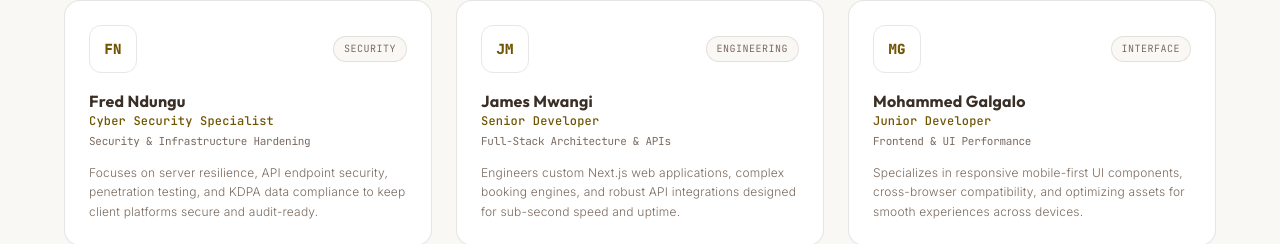
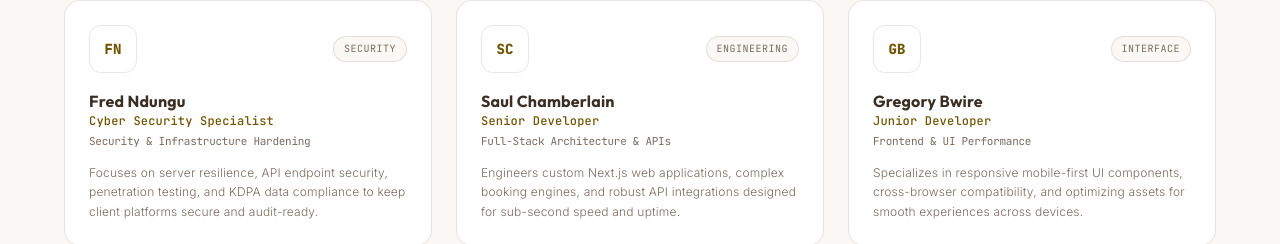
Before and after one commit to malackbwanapro-web/goldfish-digital-site, a Next.js app: page /about in a window 1280 px wide. Shown: the part 1961-2205 px from the top of the page. Built offline with nearby package versions, Linux system fonts and the light colour scheme; no server answers.

Commit message:
chore(about): update senior developer to Saul Chamberlain and junior developer to Gregory Bwire

```diff
--- a/app/about/page.tsx
+++ b/app/about/page.tsx
@@ -85,19 +85,19 @@ const teamMembers: TeamMember[] = [
     bio: 'Focuses on server resilience, API endpoint security, penetration testing, and KDPA data compliance to keep client platforms secure and audit-ready.',
   },
   {
-    name: 'James Mwangi',
+    name: 'Saul Chamberlain',
     role: 'Senior Developer',
     discipline: 'Full-Stack Architecture & APIs',
     tag: 'ENGINEERING',
-    initials: 'JM',
+    initials: 'SC',
     bio: 'Engineers custom Next.js web applications, complex booking engines, and robust API integrations designed for sub-second speed and uptime.',
   },
   {
-    name: 'Mohammed Galgalo',
+    name: 'Gregory Bwire',
     role: 'Junior Developer',
     discipline: 'Frontend & UI Performance',
     tag: 'INTERFACE',
-    initials: 'MG',
+    initials: 'GB',
     bio: 'Specializes in responsive mobile-first UI components, cross-browser compatibility, and optimizing assets for smooth experiences across devices.',
   },
   {
```
